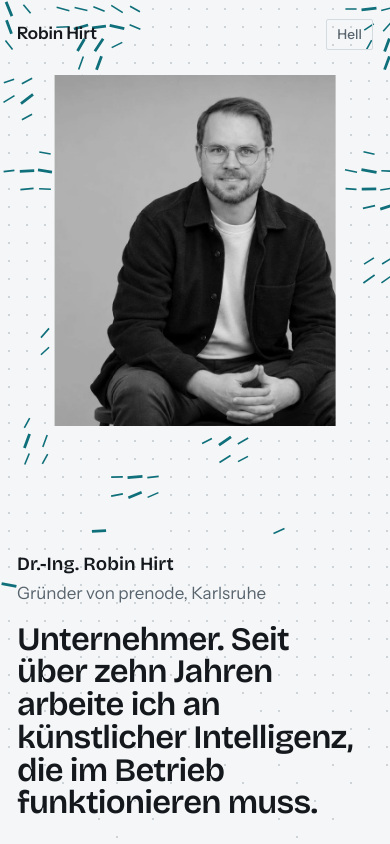
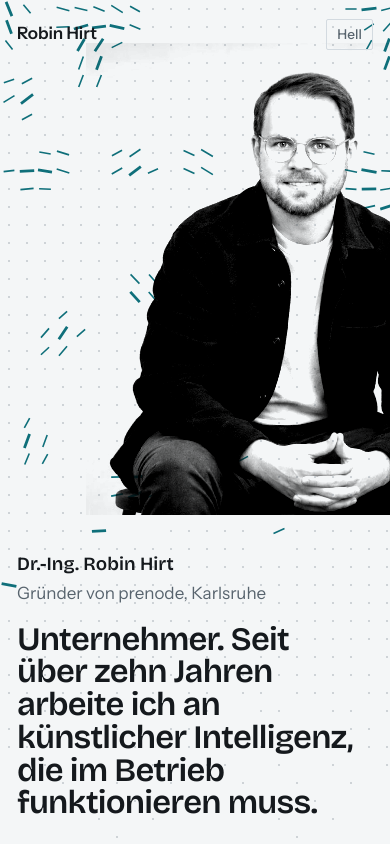
Before and after one commit to coomish/robinhirt-de, an Astro site: page / in a window 390 px wide. Shown: the top 844 px of the page. Built offline with nearby package versions, Linux system fonts and the light colour scheme; Astro itself is replaced by a stand-in of ours.

Commit message:
Kopf: Foto per Tonwert und Multiplizieren ins Papier gelegt
Co-Authored-By: Claude Fable 5.1 <noreply@anthropic.com>

```diff
--- a/src/components/Hero.astro
+++ b/src/components/Hero.astro
@@ -103,25 +103,31 @@ const frei = fs.existsSync('public/buehne-frei.png');
     object-position: bottom;
     pointer-events: none;
   }
-  /* Ohne Freisteller: das Foto als Platte, angeschnitten am rechten und unteren Rand */
+  /* Ohne Freisteller: das Foto liegt per Tonwert und Multiplizieren im Papier.
+     Der graue Studiohintergrund wird dabei fast weiß und verschwindet im Grund,
+     das Feld scheint durch, nur die Person bleibt stehen. Keine Unschärfe. */
   .platte {
     position: absolute;
-    right: -2vw;
-    bottom: -4vh;
-    width: min(40vw, 36rem);
-    height: auto;
-    aspect-ratio: 4 / 5;
+    right: -3vw;
+    bottom: -6vh;
+    width: min(48vw, 42rem);
+    height: 112%;
     object-fit: cover;
-    object-position: 68% 18%;
-    filter: grayscale(1);
+    object-position: 64% 12%;
+    filter: grayscale(1) brightness(1.28) contrast(1.5);
+    mix-blend-mode: multiply;
     pointer-events: none;
   }
+  /* Im Dunkeln trägt Multiplizieren nicht; dort bleibt die Platte sichtbar und
+     wird abgedunkelt, angeschnitten an zwei Rändern */
   :root[data-theme='dark'] .platte {
     filter: grayscale(1) brightness(0.55) contrast(1.1);
+    mix-blend-mode: normal;
   }
   @media (prefers-color-scheme: dark) {
     :root:not([data-theme='light']) .platte {
       filter: grayscale(1) brightness(0.55) contrast(1.1);
+      mix-blend-mode: normal;
     }
   }
   .hero-text {
@@ -195,14 +201,14 @@ const frei = fs.existsSync('public/buehne-frei.png');
       max-width: 96vw;
     }
     .platte {
-      right: auto;
-      left: 50%;
-      transform: translateX(-50%);
+      right: -6vw;
+      left: auto;
+      transform: none;
       bottom: auto;
-      top: 4.4rem;
-      width: 72vw;
-      max-height: 50svh;
-      object-position: 62% 12%;
+      top: 2.5rem;
+      width: 84vw;
+      height: 56svh;
+      object-position: 60% 10%;
     }
     .hero-text {
       max-width: none;
```
Also changed, not shown: DESIGN.md (+9 -4 lines).
